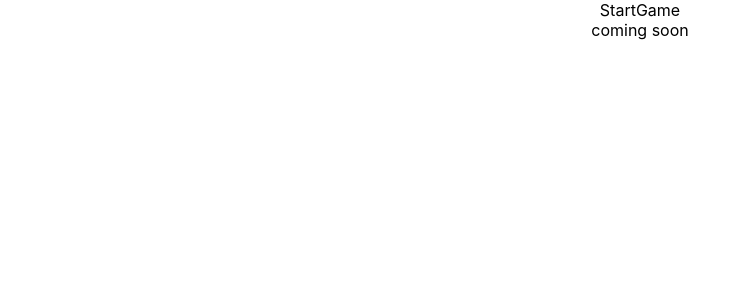
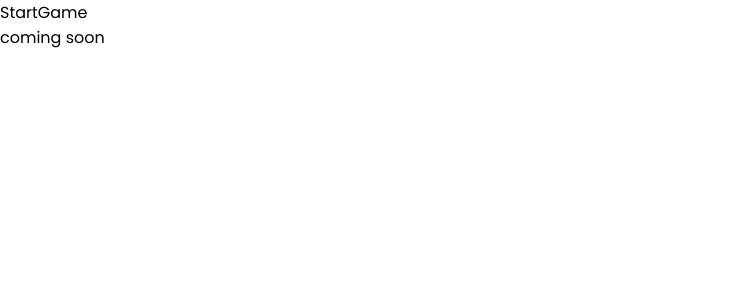
Before and after one commit to Shad-Islam/Dice-Game, a React (Create React App) app: page / in a window 1280 px wide. Shown: the top 300 px of the page, without its empty margins (0-751 px from the left). Built offline with nearby package versions, Linux system fonts and the light colour scheme.

Commit message:
Add custome font and delete all previous css

```diff
--- a/src/App.css
+++ b/src/App.css
@@ -1,38 +1,5 @@
-.App {
-  text-align: center;
+@import url('https://fonts.googleapis.com/css2?family=Poppins:wght@100;300;400;500;600;700;800;900&display=swap');
+
+body{
+  font-family: 'Poppins', sans-serif;
 }
-
-.App-logo {
-  height: 40vmin;
-  pointer-events: none;
-}
-
-@media (prefers-reduced-motion: no-preference) {
-  .App-logo {
-    animation: App-logo-spin infinite 20s linear;
-  }
-}
-
-.App-header {
-  background-color: #282c34;
-  min-height: 100vh;
-  display: flex;
-  flex-direction: column;
-  align-items: center;
-  justify-content: center;
-  font-size: calc(10px + 2vmin);
-  color: white;
-}
-
-.App-link {
-  color: #61dafb;
-}
-
-@keyframes App-logo-spin {
-  from {
-    transform: rotate(0deg);
-  }
-  to {
-    transform: rotate(360deg);
-  }
-}
--- a/src/components/StartGame.jsx
+++ b/src/components/StartGame.jsx
@@ -1,7 +1,7 @@
 import React from "react";
 
 const StartGame = () => {
-  return <div>StartGame</div>;
+  return <div className="start">StartGame</div>;
 };
 
 export default StartGame;
```
Also changed, not shown: src/images/dices.png (renamed from src/images/6d3e531201ecd44ca61f9d27ff82e0ae.png).
